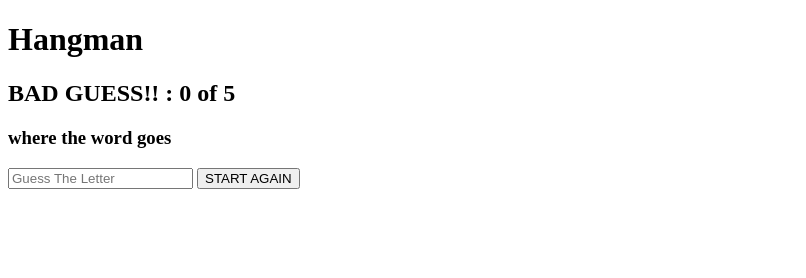
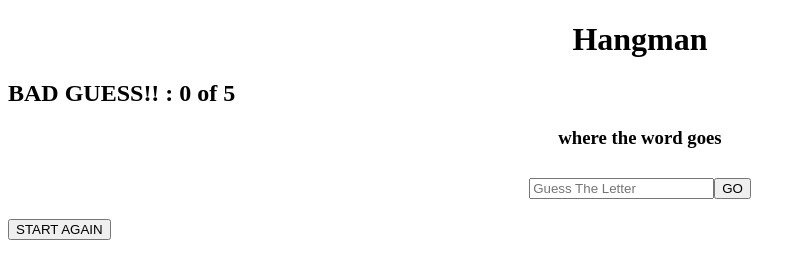
Before and after one commit to jmcode921/guessTheLetter, a plain HTML site: page game.html in a window 1280 px wide. Shown: the whole page, without its empty margins (0-806 px from the left). Drawn offline with Linux system fonts and the light colour scheme.

Commit message:
centered stuff

```diff
--- a/game.html
+++ b/game.html
@@ -12,7 +12,10 @@
     <h1>Hangman</h1>
     <h2>BAD GUESS!! : <span id='howManyWrong'>0</span> of <span id='amountOfLives'></span></h2>
     <h3 id="actualWord">where the word goes</h3>
-    <input type="text" placeholder="Guess The Letter">
+    <div class="guessSection">
+        <input type="text" id="letterGuessed" placeholder="Guess The Letter">
+        <button id="enter">GO</button>
+    </div>
 
     <button onclick="linkhere">START AGAIN</button>
 </body>
--- a/style.css
+++ b/style.css
@@ -0,0 +1,15 @@
+.guessSection {
+    display: flex;
+    justify-content: center;
+    align-items: center;
+    padding: 10px;
+    margin: 10px;
+}
+
+h1 {
+    text-align: center;
+}
+
+h3 {
+    text-align: center;
+}
```
